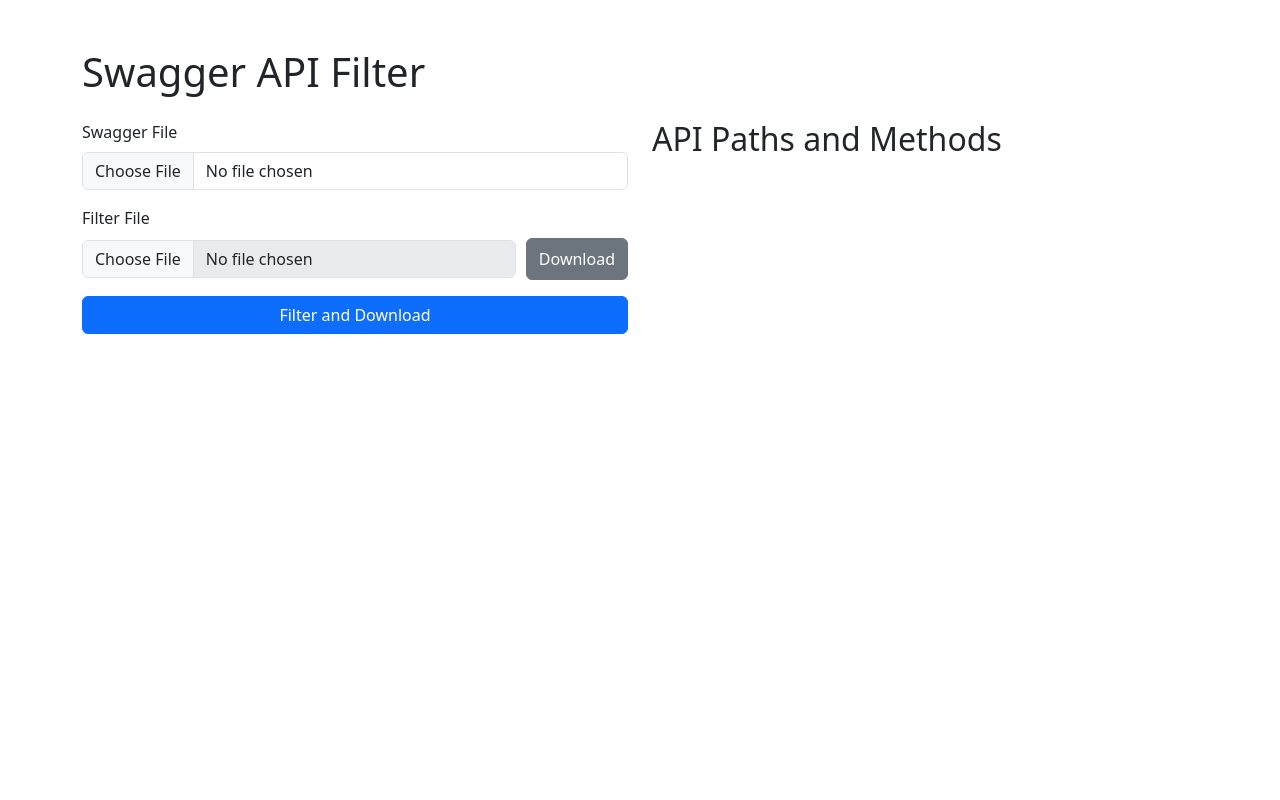
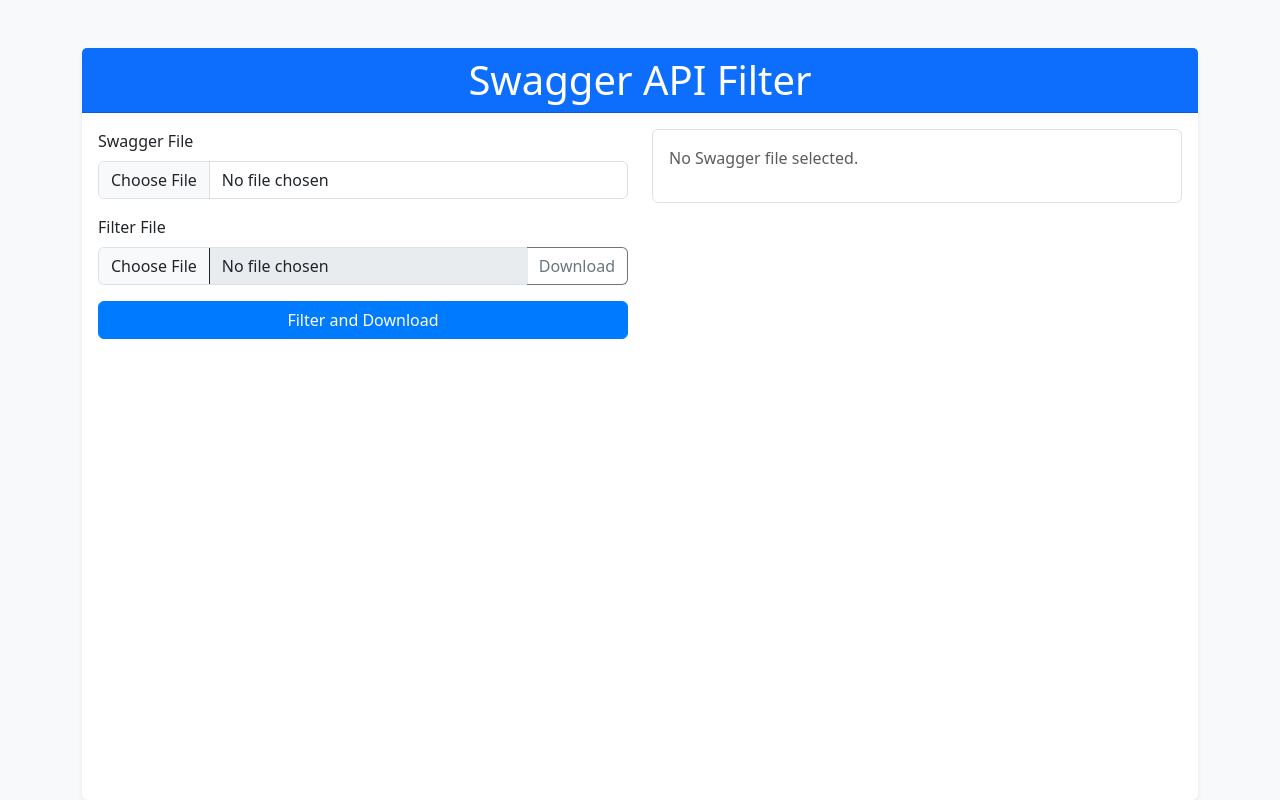
Before and after one commit to TrucJ/swagger-api-filter, a Flask app: page / in a window 1280 px wide. Run offline with Flask 3, Linux system fonts and the light colour scheme.

Commit message:
"feat UI: revamp UI"

```diff
--- a/static/css/styles.css
+++ b/static/css/styles.css
@@ -1,15 +1,66 @@
-.form-row {
+body {
+    background-color: #f8f9fa;
+    margin: 0;
     display: flex;
-    align-items: center;
+    flex-direction: column;
+    min-height: 100vh;
 }
 
-.form-row .form-control {
-    flex: 1;
-    margin-right: 10px;
+.container {
+    flex-grow: 1;
+    display: flex;
+    flex-direction: column;
 }
 
-.form-row .btn {
-    margin-top: 0;
-    height: calc(2.5rem + 2px); /* Adjust button height to match input height */
-    line-height: 1.5; /* Center text vertically */
+.card {
+    border: none;
+    display: flex;
+    flex-direction: column;
+    height: 100%;
 }
+
+.card-header {
+    font-size: 1.5rem;
+    text-align: center;
+}
+
+.card-body {
+    flex-grow: 1;
+    display: flex;
+    flex-direction: column;
+}
+
+#paths-list {
+    background-color: #ffffff;
+}
+
+.form-label {
+    font-weight: 500;
+}
+
+.btn-primary {
+    background-color: #007bff;
+    border-color: #007bff;
+}
+
+.btn-primary:hover {
+    background-color: #0056b3;
+    border-color: #0056b3;
+}
+
+.btn-outline-secondary {
+    height: 38px; /* Match input height */
+}
+
+.input-group .form-control {
+    border-right: none;
+}
+
+.input-group .btn {
+    border-left: none;
+}
+
+input[type="file"] {
+    height: 38px;
+    line-height: 1.5;
+}
--- a/templates/index.html
+++ b/templates/index.html
@@ -7,34 +7,41 @@
     <link href="https://cdn.jsdelivr.net/npm/bootstrap@5.3.0/dist/css/bootstrap.min.css" rel="stylesheet">
     <link href="/static/css/styles.css" rel="stylesheet">
 </head>
-<body>
-    <div class="container mt-5">
-        <h1 class="mb-4">Swagger API Filter</h1>
-        <div class="row">
+<body class="d-flex flex-column min-vh-100">
+    <div class="container mt-5 my-auto d-flex flex-column flex-grow-1">
+        <div class="card shadow-sm flex-grow-1">
+            <div class="card-header bg-primary text-white">
+                <h1 class="mb-0">Swagger API Filter</h1>
+            </div>
+            <div class="card-body d-flex flex-column flex-grow-1">
+                <div class="row flex-grow-1">
                     <!-- Left side: Buttons -->
-            <div class="col-md-6">
+                    <div class="col-md-6 mb-4">
                         <form id="filter-form" method="POST" enctype="multipart/form-data">
                             <div class="mb-3">
                                 <label for="swagger" class="form-label">Swagger File</label>
                                 <input class="form-control" type="file" id="swagger" name="swagger" required>
                             </div>
-                    <div class="flex-grow-1">
+                            <div class="mb-3">
                                 <label for="filter" class="form-label">Filter File</label>
-                        <div class="form-row mb-3">
+                                <div class="input-group">
                                     <input class="form-control" type="file" id="filter" name="filter" disabled>
-                            <button type="button" id="download-filter" class="btn btn-secondary">Download</button>
+                                    <button type="button" id="download-filter" class="btn btn-outline-secondary">Download</button>
                                 </div>
                             </div>
-                    <button type="submit" class="btn btn-primary w-100 mb-3">Filter and Download</button>
+                            <button type="submit" class="btn btn-primary w-100">Filter and Download</button>
                         </form>
                     </div>
 
                     <!-- Right side: API Paths and Checkboxes -->
-            <div class="col-md-6">
-                <h2>API Paths and Methods</h2>
-                <form id="paths-form">
-                    <div id="paths-list" class="overflow-auto" style="max-height: 400px;"></div>
+                    <div class="col-md-6 d-flex flex-column">
+                        <form id="paths-form" class="flex-grow-1">
+                            <div id="paths-list" class="overflow-auto border rounded p-3 flex-grow-1">
+                                <p class="text-muted">No Swagger file selected.</p>
+                            </div>
                         </form>
+                    </div>
+                </div>
             </div>
         </div>
     </div>
```
Lines whose indentation alone changed are shown as unchanged.
